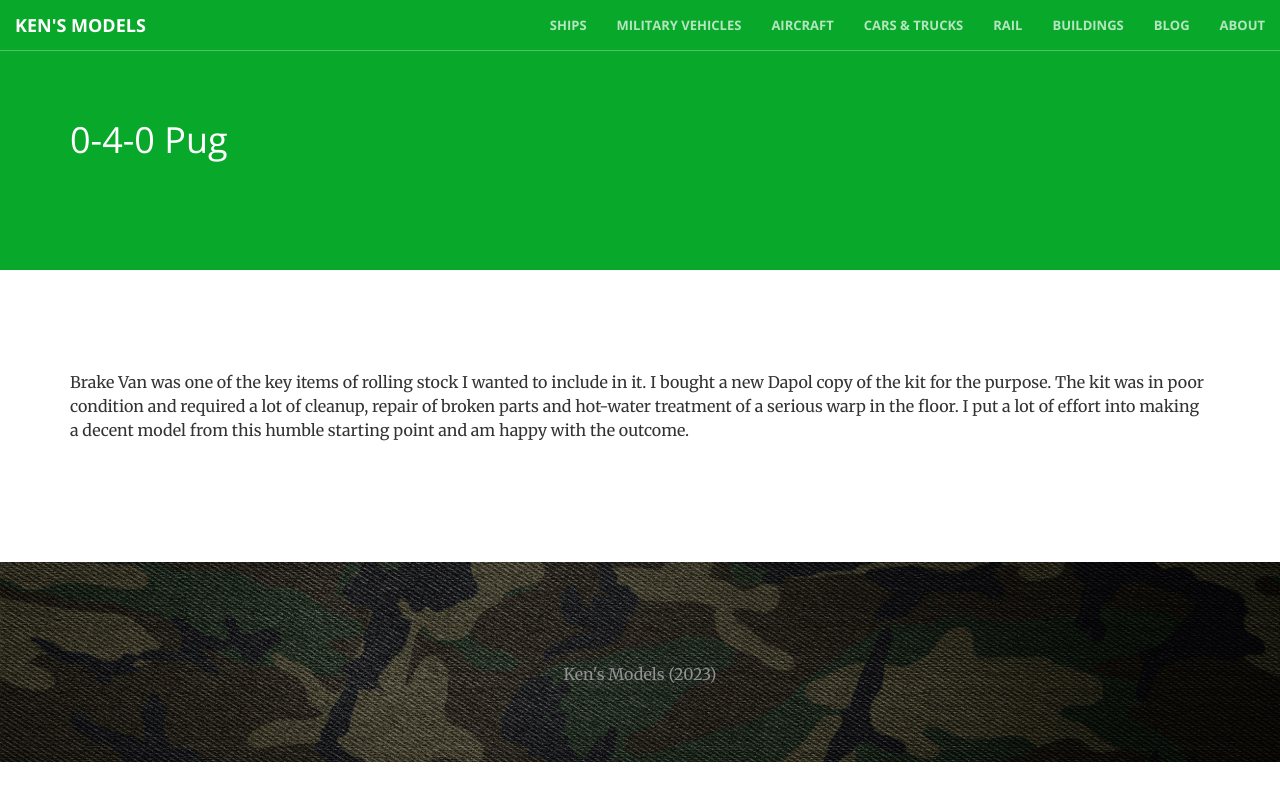
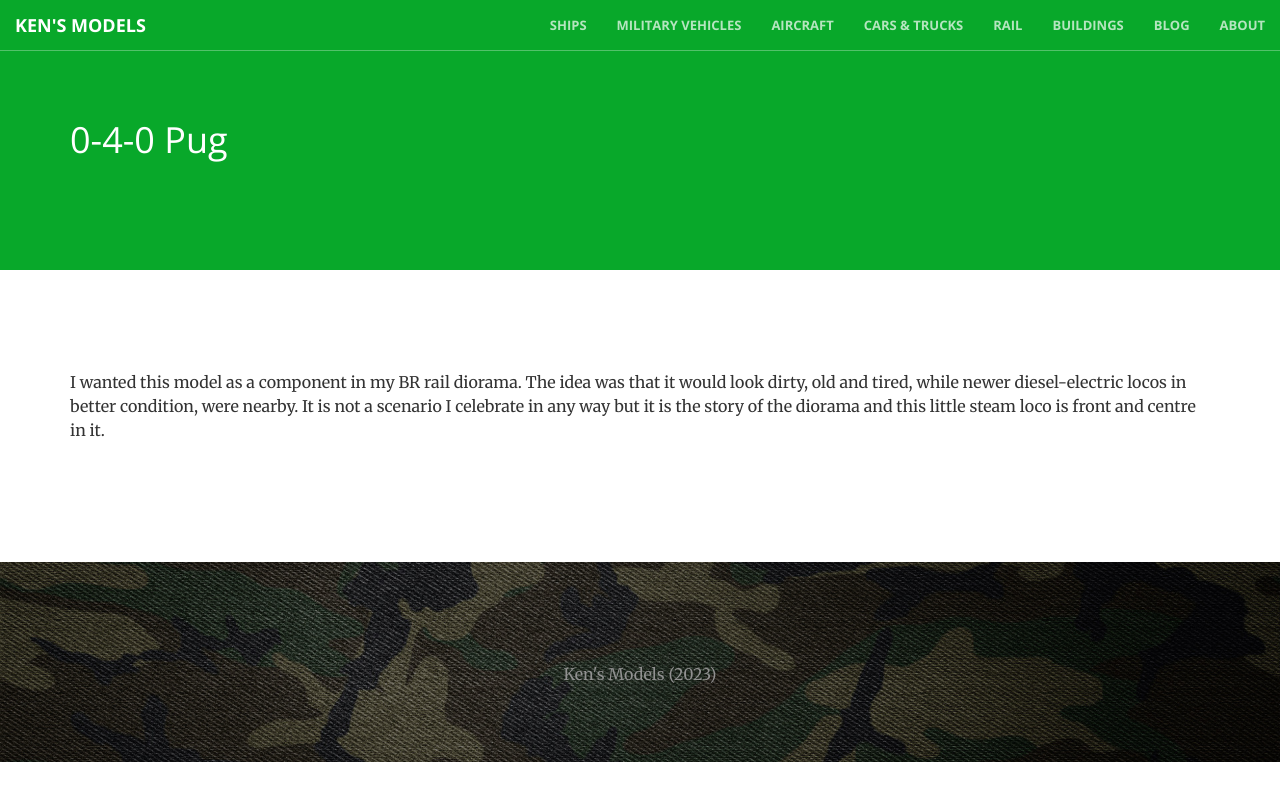
Before and after one commit to chrusty/kens-models.github.io, a Jekyll site: the page built from collections/_rail/143.md, in a window 1280 px wide. Shown: the top 801 px of the page. Built offline with Jekyll 4.4.1, drawn with Linux system fonts in a browser that asks for light colours; nearby versions of some CDN libraries; library files that are not in the unit come from our copies; comment, search, counter and statistics services are not loaded.

```diff
--- a/collections/_rail/143.md
+++ b/collections/_rail/143.md
@@ -13,4 +13,4 @@
 title: 0-4-0 Pug
 ---
 
-Brake Van was one of the key items of rolling stock I wanted to include in it. I bought a new Dapol copy of the kit for the purpose. The kit was in poor condition and required a lot of cleanup, repair of broken parts and hot-water treatment of a serious warp in the floor. I put a lot of effort into making a decent model from this humble starting point and am happy with the outcome.
+I wanted this model as a component in my BR rail diorama. The idea was that it would look dirty, old and tired, while newer diesel-electric locos in better condition, were nearby. It is not a scenario I celebrate in any way but it is the story of the diorama and this little steam loco is front and centre in it.
```
Also changed, not shown: collections/_ships/236.md (added, +16 -0 lines).
